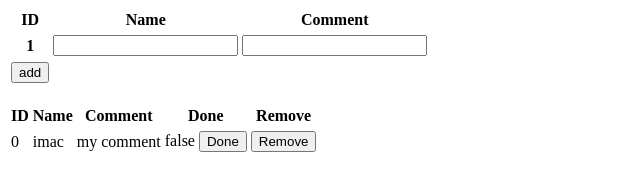
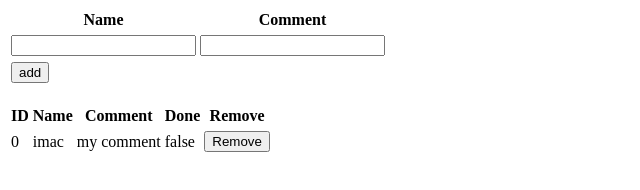
Before and after one commit to Bob-Score/FunStuff, a plain HTML site: page index.html in a window 1280 px wide. Shown: the whole page, without its empty margins (0-640 px from the left). Drawn offline with Linux system fonts and the light colour scheme.

Commit message:
Changed done from a button to clickable td

```diff
--- a/css/todo.css
+++ b/css/todo.css
@@ -2,3 +2,7 @@
 {
   color:silver;
 }
+.clickable
+{
+  cursor: pointer;
+}
--- a/index.html
+++ b/index.html
@@ -11,12 +11,10 @@
     <div>
       <table>
         <tr>
-            <th>ID</th>
             <th>Name</th>
             <th>Comment</th>
         <tr>
           <tr>
-              <th>1</th>
               <th><input type='text' ng-model='tc.newItem.name'></input></th>
               <th><input type='text'  ng-model='tc.newItem.comment'></input></th>
           <tr>
@@ -39,7 +37,7 @@
                         <td>{{item.id}}</td>
                         <td>{{item.name}}</td>
                         <td>{{item.comment}}</td>
-                        <td>{{item.done}} <input type='button' value='Done' ng-click="tc.doneItem(item)"></td>
+                        <td class='clickable' ng-click="tc.doneItem(item)">{{item.done}}</td>
                         <td><input type='button' value='Remove' ng-click="tc.removeItem($index)"></td>
                     <tr>
                 </table>
```
